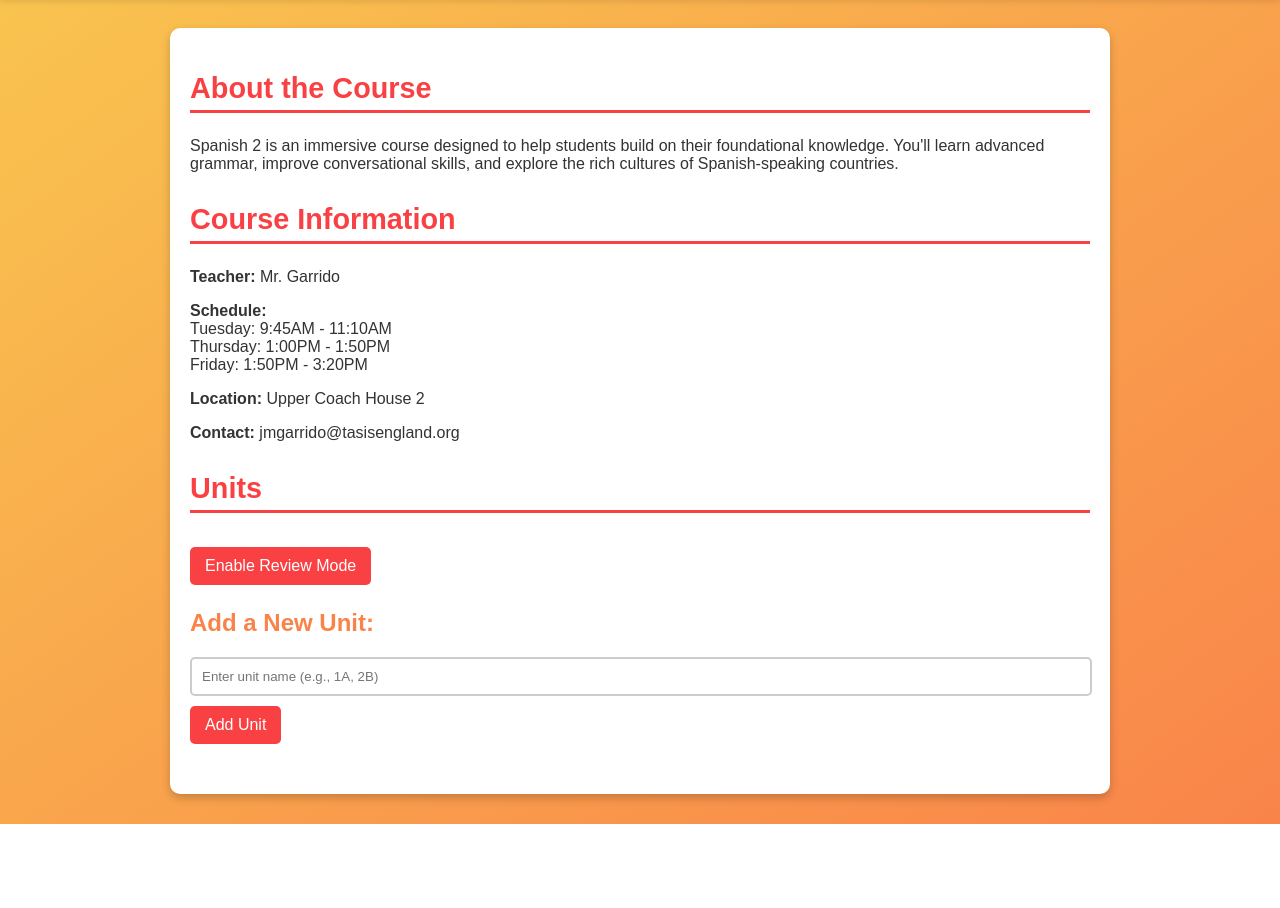
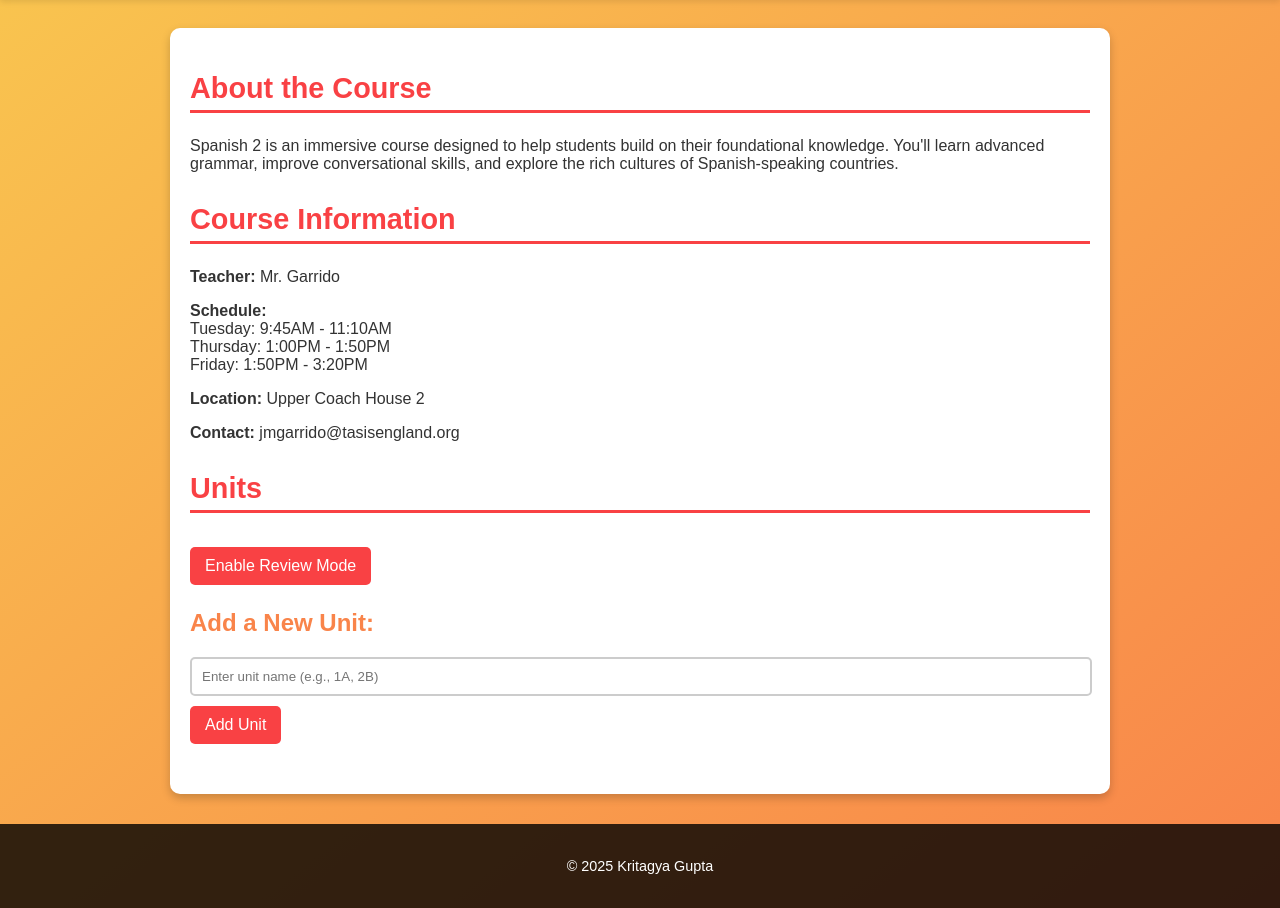
Before and after one commit to akzytr/spanish_revtool, a plain HTML site: page index.html in a window 1280 px wide. Shown: the part 96-1004 px from the top of the page. Before the commit the page ends 920 px from the top, so only its background shows below. Drawn offline with Linux system fonts and the light colour scheme.

Commit message:
Update index.html

```diff
--- a/index.html
+++ b/index.html
@@ -134,6 +134,9 @@
       </div>
     </section>
   </main>
+  <footer>
+    <p>&copy; 2025 Kritagya Gupta</p>
+  </footer>
 
   <script>
     const unitList = document.getElementById('unit-list');
```
